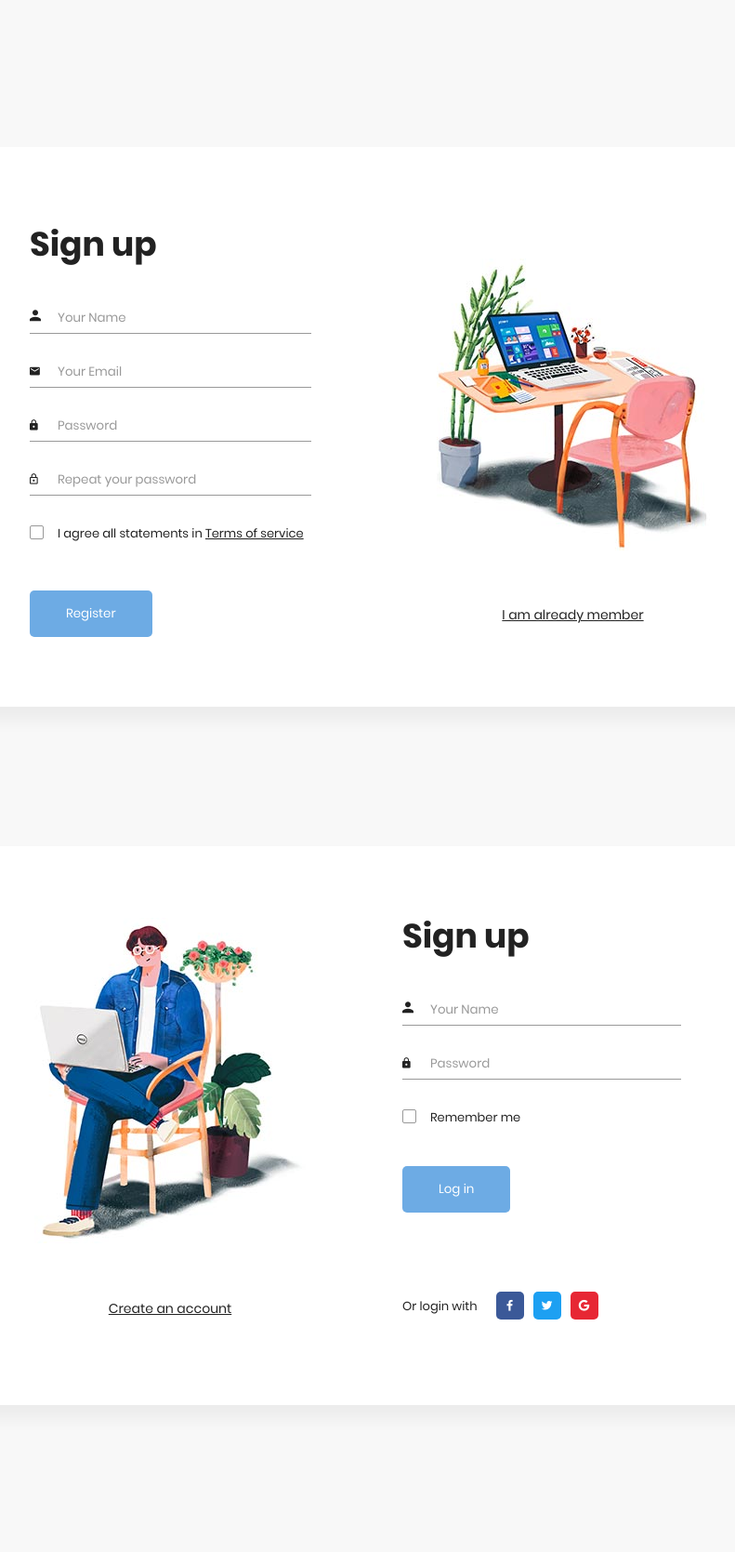
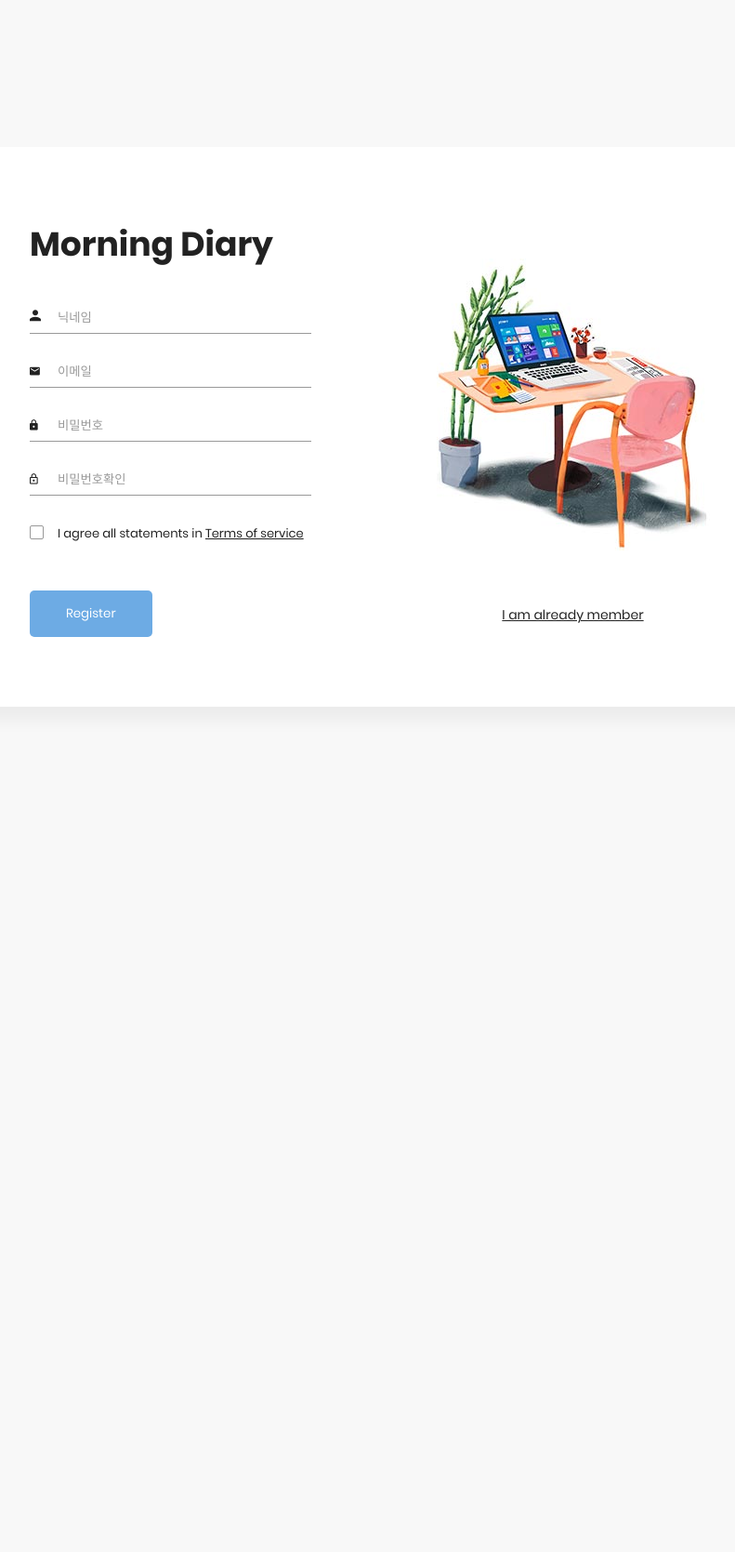
Before and after one commit to samon3869/Morning_diary, a Django app: page /signup/ in a window 1280 px wide. Shown: the whole page at 93% size, without its empty margins (267-1058 px from the left). After the commit the page ends 685 px from the top, so only its background shows below. Run offline with Django 3.2, Linux system fonts and the light colour scheme; some libraries are stand-ins or nearby versions.

Commit message:
[Allauth: Signup, Signin Design] djangonize the templates

```diff
--- a/miracle/diary/templates/account/signup.html
+++ b/miracle/diary/templates/account/signup.html
@@ -1,3 +1,5 @@
+{% load static %}
+{% load widget_tweaks %}
 <!DOCTYPE html>
 <html lang="en">
 <head>
@@ -7,10 +9,10 @@
     <title>Sign Up Form by Colorlib</title>
 
     <!-- Font Icon -->
-    <link rel="stylesheet" href="fonts/material-icon/css/material-design-iconic-font.min.css">
+    <link rel="stylesheet" href={% static 'account/fonts/material-icon/css/material-design-iconic-font.min.css' %}>
 
     <!-- Main css -->
-    <link rel="stylesheet" href="css/style.css">
+    <link rel="stylesheet" href={% static 'account/css/style.css' %}>
 </head>
 <body>
 
@@ -21,23 +23,36 @@
             <div class="container">
                 <div class="signup-content">
                     <div class="signup-form">
-                        <h2 class="form-title">Sign up</h2>
+                        <a href={% url 'index' %}  style="text-decoration:none" ><h2 class="form-title">Morning Diary</h2></a>
                         <form method="POST" class="register-form" id="register-form">
+                            {% csrf_token %}
+                                {% for error in form.nickname.errors %}
+                                    <div>{{ error }}</div>
+                                {% endfor %}
                             <div class="form-group">
                                 <label for="name"><i class="zmdi zmdi-account material-icons-name"></i></label>
-                                <input type="text" name="name" id="name" placeholder="Your Name"/>
+                                {{ form.nickname|attr:"placeholder:닉네임"|attr:"id:name" }}
                             </div>
+                                {% for error in form.email.errors %}
+                                    <div>{{ error }}</div>
+                                {% endfor %}
                             <div class="form-group">
                                 <label for="email"><i class="zmdi zmdi-email"></i></label>
-                                <input type="email" name="email" id="email" placeholder="Your Email"/>
+                                {{ form.email|attr:"placeholder:이메일"|attr:"id:email" }}
                             </div>
+                                {% for error in form.password1.errors %}
+                                    <div>{{ error }}</div>
+                                {% endfor %}
                             <div class="form-group">
                                 <label for="pass"><i class="zmdi zmdi-lock"></i></label>
-                                <input type="password" name="pass" id="pass" placeholder="Password"/>
+                                {{ form.password1|attr:"placeholder:비밀번호"|attr:"id:pass" }}
                             </div>
+                                {% for error in form.password2.errors %}
+                                    <div>{{ error }}</div>
+                                {% endfor %}
                             <div class="form-group">
                                 <label for="re-pass"><i class="zmdi zmdi-lock-outline"></i></label>
-                                <input type="password" name="re_pass" id="re_pass" placeholder="Repeat your password"/>
+                                {{ form.password2|attr:"placeholder:비밀번호확인"|attr:"id:re-pass" }}
                             </div>
                             <div class="form-group">
                                 <input type="checkbox" name="agree-term" id="agree-term" class="agree-term" />
@@ -49,49 +64,8 @@
                         </form>
                     </div>
                     <div class="signup-image">
-                        <figure><img src="images/signup-image.jpg" alt="sing up image"></figure>
-                        <a href="#" class="signup-image-link">I am already member</a>
-                    </div>
-                </div>
-            </div>
-        </section>
-
-        <!-- Sing in  Form -->
-        <section class="sign-in">
-            <div class="container">
-                <div class="signin-content">
-                    <div class="signin-image">
-                        <figure><img src="images/signin-image.jpg" alt="sing up image"></figure>
-                        <a href="#" class="signup-image-link">Create an account</a>
-                    </div>
-
-                    <div class="signin-form">
-                        <h2 class="form-title">Sign up</h2>
-                        <form method="POST" class="register-form" id="login-form">
-                            <div class="form-group">
-                                <label for="your_name"><i class="zmdi zmdi-account material-icons-name"></i></label>
-                                <input type="text" name="your_name" id="your_name" placeholder="Your Name"/>
-                            </div>
-                            <div class="form-group">
-                                <label for="your_pass"><i class="zmdi zmdi-lock"></i></label>
-                                <input type="password" name="your_pass" id="your_pass" placeholder="Password"/>
-                            </div>
-                            <div class="form-group">
-                                <input type="checkbox" name="remember-me" id="remember-me" class="agree-term" />
-                                <label for="remember-me" class="label-agree-term"><span><span></span></span>Remember me</label>
-                            </div>
-                            <div class="form-group form-button">
-                                <input type="submit" name="signin" id="signin" class="form-submit" value="Log in"/>
-                            </div>
-                        </form>
-                        <div class="social-login">
-                            <span class="social-label">Or login with</span>
-                            <ul class="socials">
-                                <li><a href="#"><i class="display-flex-center zmdi zmdi-facebook"></i></a></li>
-                                <li><a href="#"><i class="display-flex-center zmdi zmdi-twitter"></i></a></li>
-                                <li><a href="#"><i class="display-flex-center zmdi zmdi-google"></i></a></li>
-                            </ul>
-                        </div>
+                        <figure><img src={% static 'account/images/signup-image.jpg' %} alt="sing up image"></figure>
+                        <a href="{% url 'account_login' %}" class="signup-image-link">I am already member</a>
                     </div>
                 </div>
             </div>
@@ -100,7 +74,7 @@
     </div>
 
     <!-- JS -->
-    <script src="vendor/jquery/jquery.min.js"></script>
-    <script src="js/main.js"></script>
+    <script src={% static 'account/vendor/jquery/jquery.min.js' %}></script>
+    <script src={% static 'account/js/main.js' %}></script>
 </body><!-- This templates was made by Colorlib (https://colorlib.com) -->
 </html>
--- a/miracle/miracle/settings.py
+++ b/miracle/miracle/settings.py
@@ -42,6 +42,7 @@ INSTALLED_APPS = [
     'allauth.account',
     'allauth.socialaccount',
     'django.contrib.sites',
+    'widget_tweaks',
 ]
 
 SITE_ID = 1
```
Also changed, not shown: miracle/diary/templates/account/login.html (added, +79 -0 lines), miracle/db.sqlite3.
